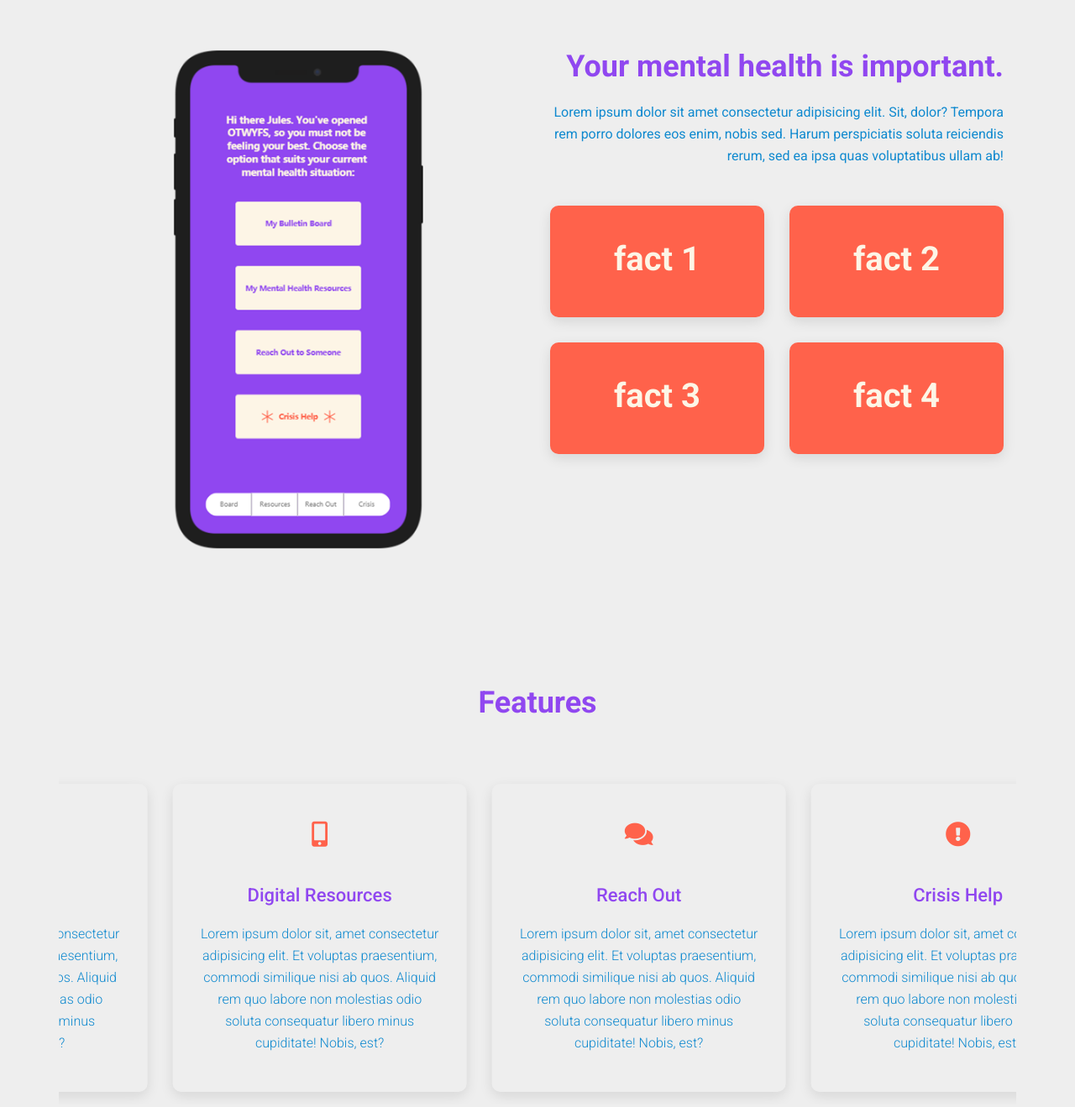
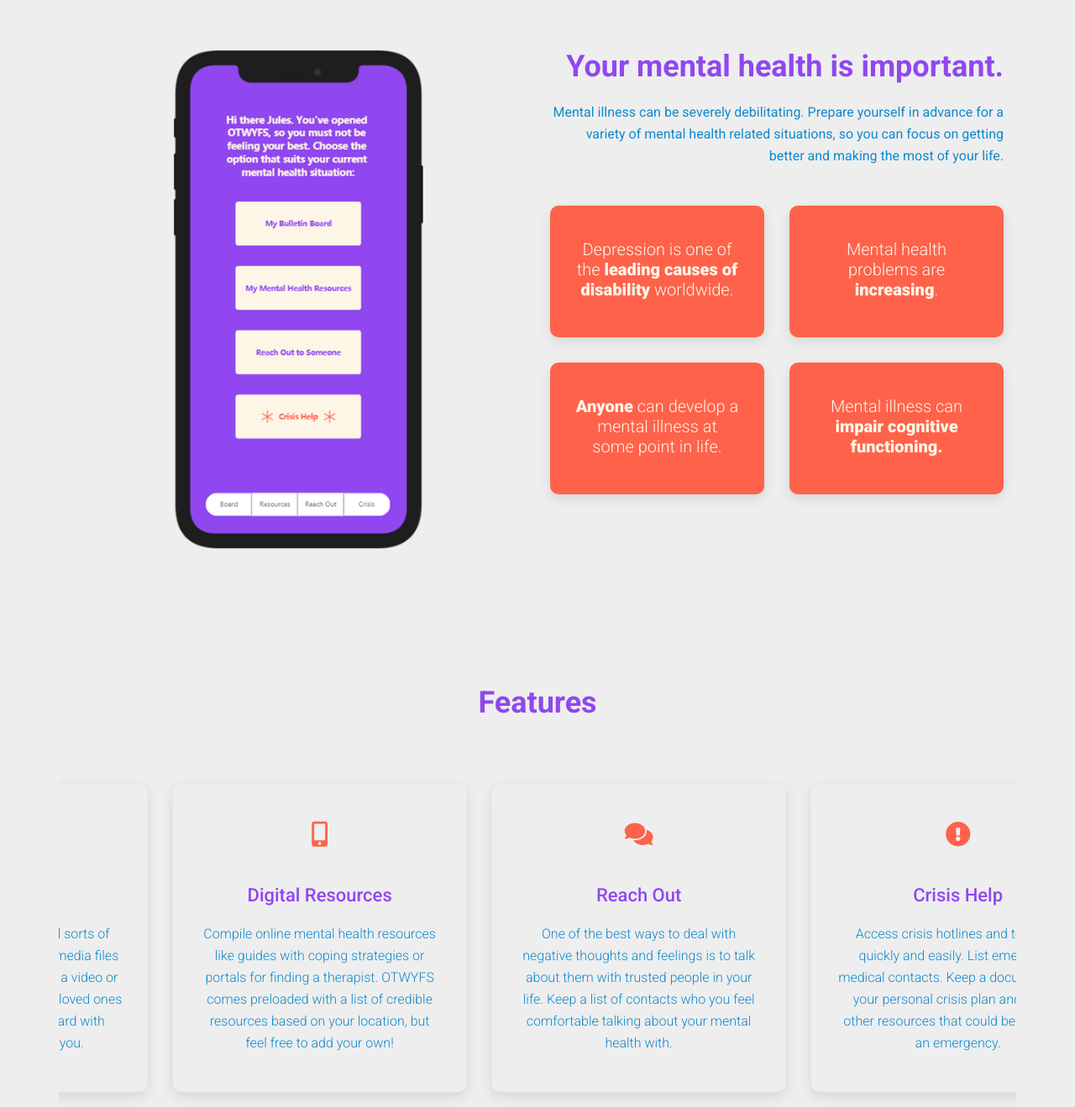
Before and after one commit to digi-jules/code-application-project, a plain HTML site: page index.html in a window 1280 px wide. Shown: the part 820-2139 px from the top of the page at 84% size. Drawn offline with Linux system fonts and the light colour scheme.

Commit message:
Today's first batch of edits

```diff
--- a/css/style.css
+++ b/css/style.css
@@ -4,23 +4,12 @@
 /*--global style--*/
 :root {
     --main-color: #ff624b;
-    --color-1: #ffaf0e;
-    --color-2: #fde838;
-    --color-3: #16d511;
     --color-4: #0f89cf;
     --color-5: #9047F0;
-    /*--not sure if needed start--*/
     --bg-dark: #2b2c2f;
     --main-to-dark-color: var(--main-color);
-    --dark-to-main-color: var(--bg-dark);
     --shadow-black-100: 0 5px 15px rgba(0,0,0,0.1);
     --shadow-black-300: 0 5px 15px rgba(0,0,0,0.3);
-    --black-900: #000000;
-    --black-400: #555555;
-    --black-100: #f7f7f7;
-    --black-000: #ffffff;
-    --black-alpha-100: rgba(0,0,0,0.05);
-    /*--not sure if needed end--*/
 }
 
 body {
@@ -195,10 +184,14 @@ ul {
 }
 
 .mental-health-item h4 {
-    font-size: 40px;
-    font-weight: 700;
+    font-size: 20px;
+    font-weight: 300;
     color: oldlace;
     margin: 0 0 5px;
+}
+
+.mental-health-item span {
+    font-weight: 900;
 }
 
 /*.mental-health-item span {
@@ -311,6 +304,7 @@ ul {
 /*--about--*/
 .about {
     text-align: center;
+    font-size: 14px;
 }
 
 .about p {
@@ -324,7 +318,7 @@ h5 {
     background-color: var(--main-color);
     margin: 0;
     padding: 20px 0;
-    font-size: 16px;
+    font-size: 14px;
     color: oldlace;
 }
 
--- a/index.html
+++ b/index.html
@@ -87,28 +87,29 @@
                         <h2>Your mental health is important.</h2>
                     </div>
                     <div class="mental-health-text">
-                        <p>Lorem ipsum dolor sit amet consectetur adipisicing elit. Sit, dolor? Tempora rem porro
-                            dolores eos enim, nobis sed. Harum perspiciatis soluta reiciendis rerum, sed ea ipsa quas
-                            voluptatibus ullam ab!</p>
+                        <p>Mental illness can be severely debilitating. Prepare yourself in advance for a variety of
+                            mental health related situations, so you can focus on getting better and making the most of
+                            your life.</p>
                         <div class="row">
                             <div class="col-sm-6">
                                 <div class="mental-health-item style-1">
-                                    <h4>fact 1</h4>
+                                    <h4>Depression is one of the <span>leading causes of disability</span> worldwide.
+                                    </h4>
                                 </div>
                             </div>
                             <div class="col-sm-6">
                                 <div class="mental-health-item style-2">
-                                    <h4>fact 2</h4>
+                                    <h4>Mental health problems are <span>increasing</span>.</h4>
                                 </div>
                             </div>
                             <div class="col-sm-6">
                                 <div class="mental-health-item style-3">
-                                    <h4>fact 3</h4>
+                                    <h4><span>Anyone</span> can develop a mental illness at some point in life.</h4>
                                 </div>
                             </div>
                             <div class="col-sm-6">
                                 <div class="mental-health-item style-4">
-                                    <h4>fact 4</h4>
+                                    <h4>Mental illness can <span>impair cognitive functioning.</span></h4>
                                 </div>
                             </div>
                         </div>
@@ -136,36 +137,37 @@
                             <i class="fas fa-thumbtack"></i>
                         </div>
                         <h3>bulletin board</h3>
-                        <p>Lorem ipsum dolor sit, amet consectetur adipisicing elit. Et voluptas praesentium, commodi
-                            similique nisi ab quos. Aliquid rem quo labore non molestias odio soluta consequatur libero
-                            minus cupiditate! Nobis, est?</p>
+                        <p>An interactive way to keep all sorts of your favorite short notes and media files together.
+                            Photos, lists, links to a video or song, affirmations, notes from loved ones - customize
+                            your bulletin board with everything that grounds you.</p>
                     </div>
                     <div class="feature-item">
                         <div class="icon">
                             <i class="fas fa-mobile-alt"></i>
                         </div>
                         <h3>digital resources</h3>
-                        <p>Lorem ipsum dolor sit, amet consectetur adipisicing elit. Et voluptas praesentium, commodi
-                            similique nisi ab quos. Aliquid rem quo labore non molestias odio soluta consequatur libero
-                            minus cupiditate! Nobis, est?</p>
+                        <p>Compile online mental health resources like guides with coping strategies or portals for
+                            finding a therapist. OTWYFS comes preloaded with a list of credible resources based on your
+                            location, but feel free
+                            to add your own!</p>
                     </div>
                     <div class="feature-item">
                         <div class="icon">
                             <i class="fas fa-comments"></i>
                         </div>
                         <h3>reach out</h3>
-                        <p>Lorem ipsum dolor sit, amet consectetur adipisicing elit. Et voluptas praesentium, commodi
-                            similique nisi ab quos. Aliquid rem quo labore non molestias odio soluta consequatur libero
-                            minus cupiditate! Nobis, est?</p>
+                        <p>One of the best ways to deal with negative thoughts and feelings is to talk about them with
+                            trusted people in your life. Keep a list of contacts who you feel comfortable talking about
+                            your mental health with.</p>
                     </div>
                     <div class="feature-item">
                         <div class="icon">
                             <i class="fas fa-exclamation-circle"></i>
                         </div>
                         <h3>crisis help</h3>
-                        <p>Lorem ipsum dolor sit, amet consectetur adipisicing elit. Et voluptas praesentium, commodi
-                            similique nisi ab quos. Aliquid rem quo labore non molestias odio soluta consequatur libero
-                            minus cupiditate! Nobis, est?</p>
+                        <p>Access crisis hotlines and textlines quickly and easily. List emergency
+                            medical contacts. Keep a document with your personal crisis plan and/or any other resources
+                            that could be of help in an emergency.</p>
                     </div>
                 </div>
             </div>
@@ -241,9 +243,10 @@
                             written during a dark period of my life as a way to remind myself that I was not alone and
                             things will get better. This list was my lifeline at times, especially when I felt my mental
                             health was heading into
-                            a downwards spiral. I think many others could benefit from the concept of having a
+                            a downwards spiral.<br><br>I think many others could benefit from the concept of having a
                             personalized list of ways to cope with their struggles, and I now hope to one day have the
                             resources to make the development of this app a reality.</p>
+                            <p></p>
                     </div>
                 </div>
             </div>
```
